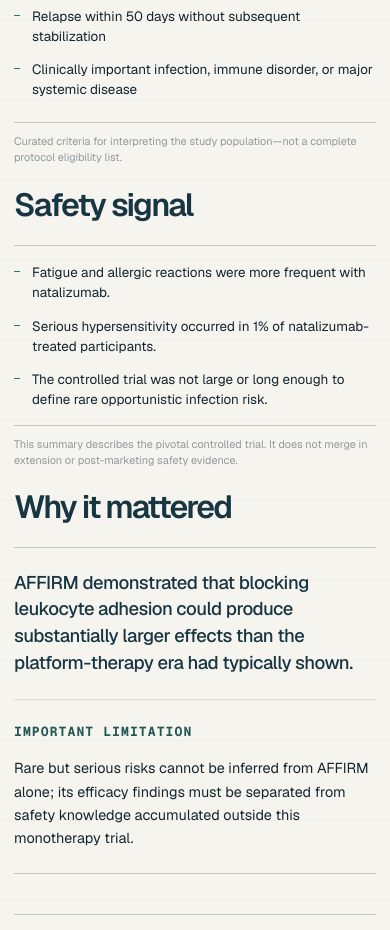
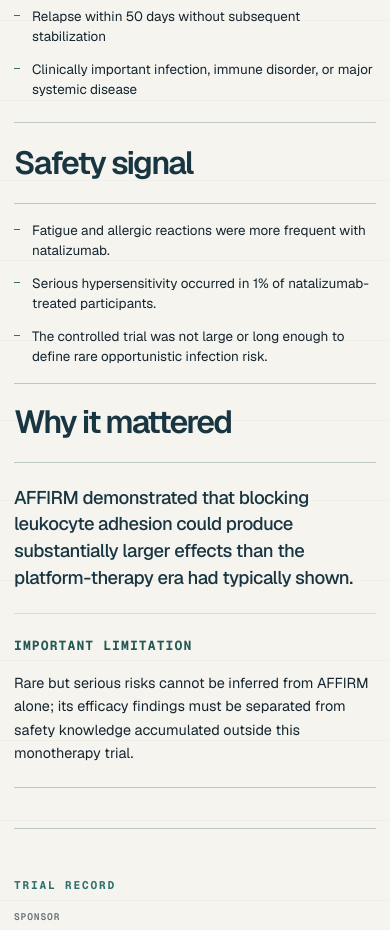
Before and after one commit to Douglas216/ms-trial-atlas, a Next.js app: page /trials/affirm in a window 390 px wide. Shown: the part 3500-4430 px from the top of the page. Built offline with nearby package versions, Linux system fonts and the light colour scheme.

Commit message:
Remove repeated profile disclaimers

```diff
--- a/app/globals.css
+++ b/app/globals.css
@@ -1286,14 +1286,6 @@
   content: "";
 }
 
-.criteria-note,
-.safety-boundary {
-  margin: 10px 0 0 64px;
-  color: var(--faint);
-  font-size: 0.68rem;
-  line-height: 1.5;
-}
-
 .primary-result {
   margin-left: 64px;
   overflow: hidden;
@@ -1957,11 +1949,9 @@
   .design-summary,
   .population-grid,
   .criteria-grid,
-  .criteria-note,
   .primary-result,
   .secondary-results,
   .safety-list,
-  .safety-boundary,
   .interpretation-grid {
     margin-left: 44px;
   }
@@ -2124,11 +2114,9 @@
   .design-summary,
   .population-grid,
   .criteria-grid,
-  .criteria-note,
   .primary-result,
   .secondary-results,
   .safety-list,
-  .safety-boundary,
   .interpretation-grid {
     margin-left: 0;
   }
--- a/app/trials/[slug]/page.tsx
+++ b/app/trials/[slug]/page.tsx
@@ -284,10 +284,6 @@
                   </ul>
                 </div>
               </div>
-              <p className="criteria-note">
-                Curated criteria for interpreting the study population—not a complete protocol
-                eligibility list.
-              </p>
             </section>
 
             <section className="profile-section safety-section" aria-labelledby="safety-title">
@@ -299,10 +295,6 @@
                   <li key={item}>{item}</li>
                 ))}
               </ul>
-              <p className="safety-boundary">
-                This summary describes the pivotal controlled trial. It does not merge in
-                extension or post-marketing safety evidence.
-              </p>
             </section>
 
             <section
```
Also changed, not shown: 1 other file (tests, documents, lock files or other folders).
